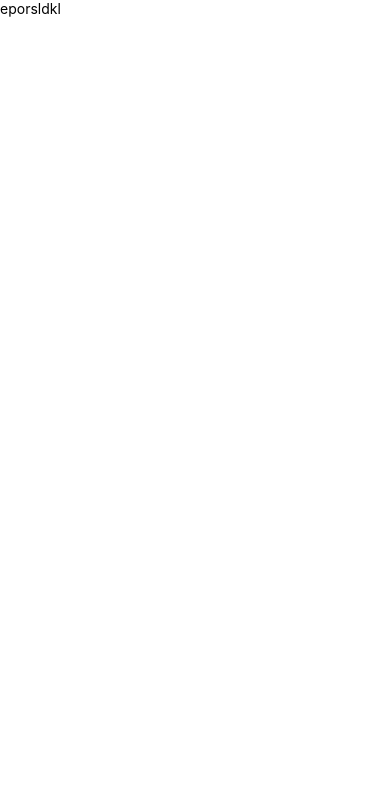
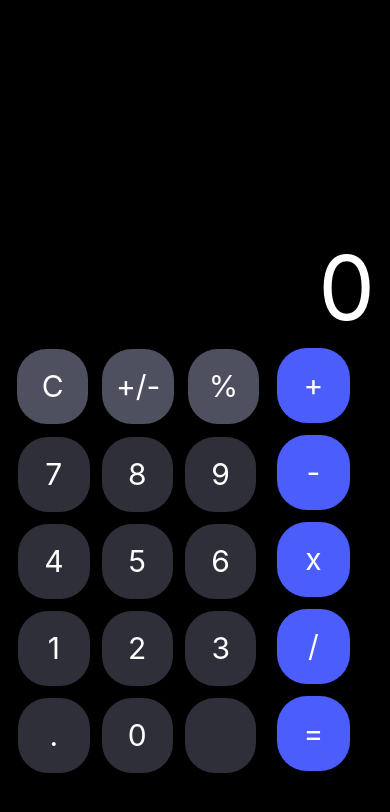
Before and after one commit to Alizade00/Calculator, a React Native app: screen / in a window 390 px wide. Shown: the top 812 px of the page. Built offline with nearby package versions, Linux system fonts and the light colour scheme; grey boxes are pictures that could not be loaded.

Commit message:
Initial commit for Calculator project

```diff
--- a/src/App.tsx
+++ b/src/App.tsx
@@ -1,9 +1,281 @@
-import { Text, View } from "react-native";
+import React, { useState } from "react";
+import { Button, Image, Pressable, SafeAreaView, StyleSheet, Text, TouchableOpacity, View } from "react-native";
 
-export default function App(){
-  return(
-    <View>
-      <Text>eporsldkl</Text>
-    </View>
+const arrButtons = ['7', '8', '9', '4', '5', '6', '1', '2', '3', '.', '0',]
+const arrOperators = ['+', '-', 'x', '/', '=']
+const arrOperators2 = ['C', '+/-', '%']
+
+function App() {
+  const [firstNumber, setFirstNumber] = useState('');
+  const [secondNumber, setSecondNumber] = useState('');
+  const [operator, setOperator] = useState('');
+  const [result, setresult] = useState('0');
+
+  console.log('1', firstNumber);
+  console.log('2', secondNumber);
+  console.log('3', operator);
+
+  const checkOperator = (a: string, b: string, opr: string) => {
+    switch (opr) {
+      case '+':
+        return +a + +b;
+      case '-':
+        return +a - +b;
+      case 'x':
+        return +a * +b;
+      case '/':
+        return +a / +b;
+      default:
+        break;
+    }
+  };
+
+  const operatorPress = (opr: string) => {
+    if (arrOperators.includes(opr)) {
+      basicOperator(opr);
+    } else if (arrOperators2.includes(opr)) {
+      specialOperator(opr);
+    }
+  };
+
+  const specialOperator = (opr: string) => {
+    switch (opr) {
+      case 'C':
+        setFirstNumber('');
+        setSecondNumber('');
+        setOperator('');
+        setresult('0');
+        break;
+      case '+/-':
+        if (firstNumber) {
+          setFirstNumber((num) => (parseFloat(num) * -1).toString());
+          setresult((parseFloat(firstNumber) * -1).toString());
+        } else if (secondNumber) {
+          setSecondNumber((num) => (parseFloat(num) * -1).toString());
+          setresult((parseFloat(secondNumber) * -1).toString());
+        }
+        break;
+      case '%':
+        if (firstNumber) {
+          const percentage = (parseFloat(firstNumber) / 100).toString();
+          setFirstNumber(percentage);
+          setresult(percentage);
+        } else if (secondNumber) {
+          const percentage = (parseFloat(secondNumber) / 100).toString();
+          setSecondNumber(percentage);
+          setresult(percentage);
+        }
+        break;
+      default:
+        break;
+    }
+  }
+
+
+  const numberPress = (num: string) => {
+    if (!secondNumber && !operator) {
+      if (num === '.' && firstNumber === '') {
+        setFirstNumber('0.');
+        setresult('0.');
+      }
+      else if (num === '.' && firstNumber.includes('.')) {
+        return;
+      }
+      else {
+        setFirstNumber(firstNumber + num);
+        setresult(firstNumber + num);
+      }
+
+    } else if (operator) {
+      if (num === '.' && secondNumber == '') {
+        setSecondNumber('0.');
+        setresult('0.');
+      }
+      else if (num === '.' && secondNumber.includes('.')) {
+        return;
+      }
+      else {
+        setSecondNumber(secondNumber + num);
+        setresult(secondNumber + num);
+      }
+    }
+  };
+
+  const basicOperator = (opr: string) => {
+    if (firstNumber && secondNumber) {
+      const oprResult = checkOperator(firstNumber, secondNumber, operator);
+      setresult(String(oprResult));
+      setFirstNumber(String(oprResult));
+      setSecondNumber('');
+      setOperator('');
+    }
+    console.log(opr);
+    setOperator(opr);
+  };
+
+  const deleteLastDigit = () => {
+    if (!secondNumber && !operator) {
+      if (firstNumber.length === 1) {
+        setFirstNumber('');
+        setresult('');
+      } else {
+        setFirstNumber(firstNumber.slice(0, -1));
+        setresult(firstNumber.slice(0, -1));
+      }
+    } else if (operator) {
+      if (secondNumber.length === 1) {
+        setSecondNumber('');
+        setresult('');
+      } else {
+        setSecondNumber(secondNumber.slice(0, -1));
+        setresult(secondNumber.slice(0, -1));
+      }
+    }
+  };
+  return (
+    <SafeAreaView style={styles.area}>
+      <View style={styles.result}>
+        <Text style={styles.resultText}>{result}</Text>
+      </View>
+      <View style={styles.actionArea}>
+        <View style={styles.oprButtArea}>
+          <View style={styles.specialOprContainer}>
+            {arrOperators2.map((item, index) => {
+              return (
+                <TouchableOpacity
+                  key={index}
+                  style={styles.specialOprButton}
+                  onPress={() => operatorPress(item)}>
+                  <Text style={styles.buttonText}>{item}</Text>
+                </TouchableOpacity>
+              )
+            })}
+          </View>
+          <View style={styles.buttons}>
+            {arrButtons.map((item, index) => {
+              return (
+                <TouchableOpacity
+                  key={index}
+                  style={styles.button}
+                  onPress={() => numberPress(item)}>
+                  <Text style={styles.buttonText}>{item}</Text>
+                </TouchableOpacity>
+              );
+            })}
+            <View style={styles.deleteButtonArea}>
+              <TouchableOpacity
+                style={styles.deleteButton}
+                onPress={deleteLastDigit}>
+                <Image source={require('./assets/icons/DeleteIcon.png')} />
+              </TouchableOpacity>
+            </View>
+          </View>
+        </View>
+        <View style={styles.oprArea}>
+          {arrOperators.map((item, index) => {
+            return (
+              <TouchableOpacity
+                key={index}
+                style={styles.oprButton}
+                onPress={() => operatorPress(item)}>
+                <Text style={styles.buttonText}>{item}</Text>
+              </TouchableOpacity>
+            );
+          })}
+        </View>
+      </View>
+    </SafeAreaView>
   )
 }
+export default App
+
+const styles = StyleSheet.create({
+  area: {
+    flex: 1,
+    backgroundColor: 'black'
+  },
+  result: {
+    marginTop: 40,
+    alignItems: 'flex-end',
+    justifyContent: 'flex-end',
+    flex: 0.6,
+    marginHorizontal: 15,
+    backgroundColor: 'black'
+  },
+  resultText: {
+    color: 'white',
+    fontSize: 90,
+  },
+  buttons: {
+    backgroundColor: 'black',
+    flexDirection: 'row',
+    flexWrap: 'wrap',
+    width: '80%',
+    justifyContent: 'center',
+  },
+  button: {
+    width: '27%',
+    height: 75,
+    backgroundColor: '#2E2F38',
+    justifyContent: 'center',
+    alignItems: 'center',
+    borderRadius: 30,
+    margin: 6,
+  },
+  oprButton: {
+    width: '85%',
+    height: 75,
+    backgroundColor: '#4B5EFC',
+    justifyContent: 'center',
+    alignItems: 'center',
+    borderRadius: 30,
+    margin: 6,
+  },
+  buttonText: {
+    fontSize: 30,
+    color: 'white',
+  },
+  actionArea: {
+    flex: 1,
+    flexDirection: 'row',
+    width: '100%',
+  },
+  oprArea: {
+    width: '22%',
+    alignItems: 'center',
+    backgroundColor: 'black',
+    marginLeft: 10,
+  },
+  specialOprContainer: {
+    flexDirection: 'row',
+    backgroundColor: 'black',
+    width: '80%',
+    marginTop: 100,
+    marginLeft: 5,
+  },
+  specialOprButton: {
+    backgroundColor: '#4E505F',
+    borderRadius: 30,
+    width: '27%',
+    height: 75,
+    alignItems: 'center',
+    justifyContent: 'center',
+    margin: 7,
+  },
+  oprButtArea: {
+    marginLeft: 5,
+    marginRight: -75,
+    marginTop: -100,
+  },
+  deleteButton: {
+  },
+  deleteButtonArea: {
+    backgroundColor: '#2E2F38',
+    width: '27%',
+    height: 75,
+    borderRadius: 30,
+    justifyContent: 'center',
+    alignItems: 'center',
+    margin: 6,
+  },
+})
```
